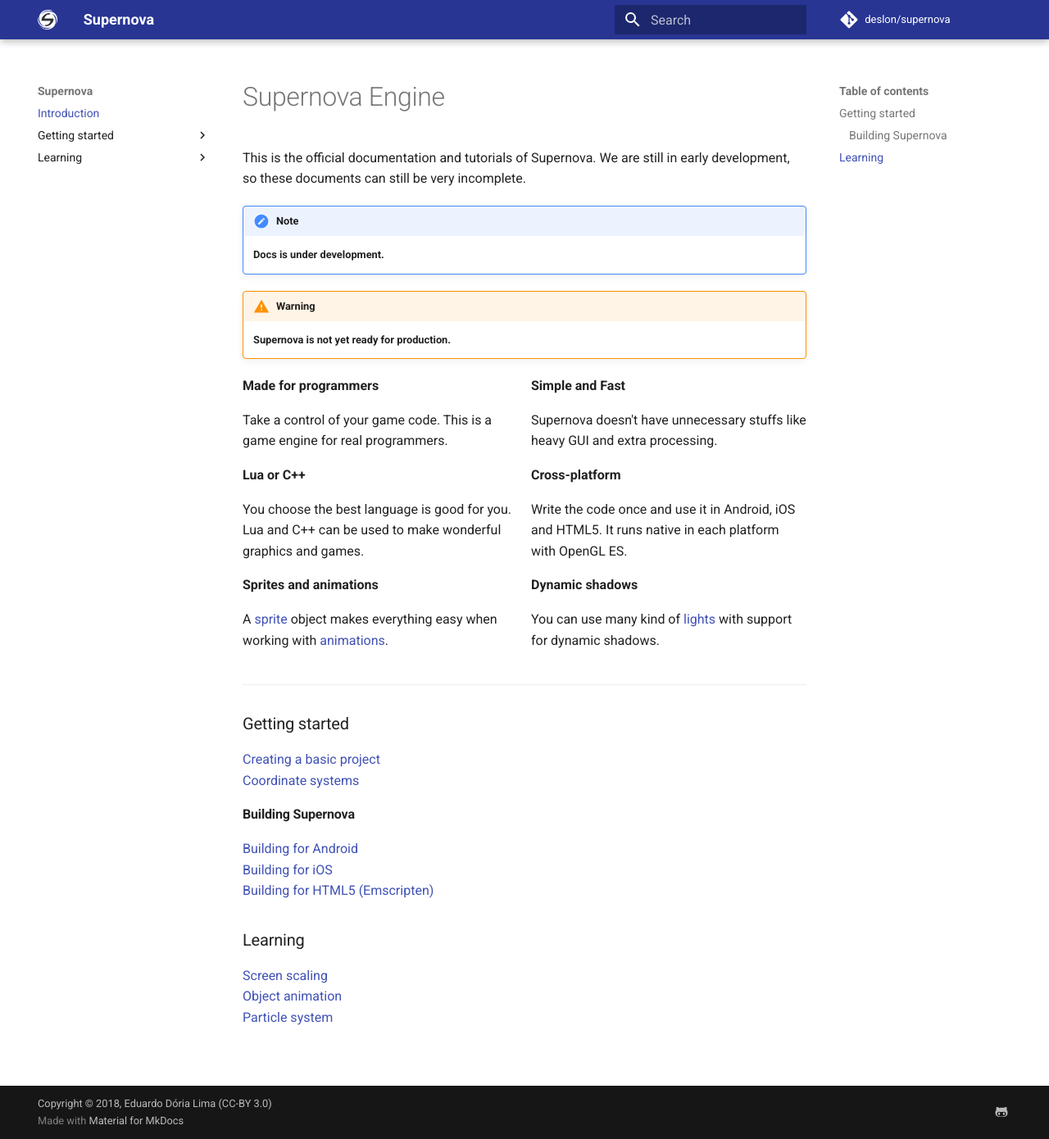
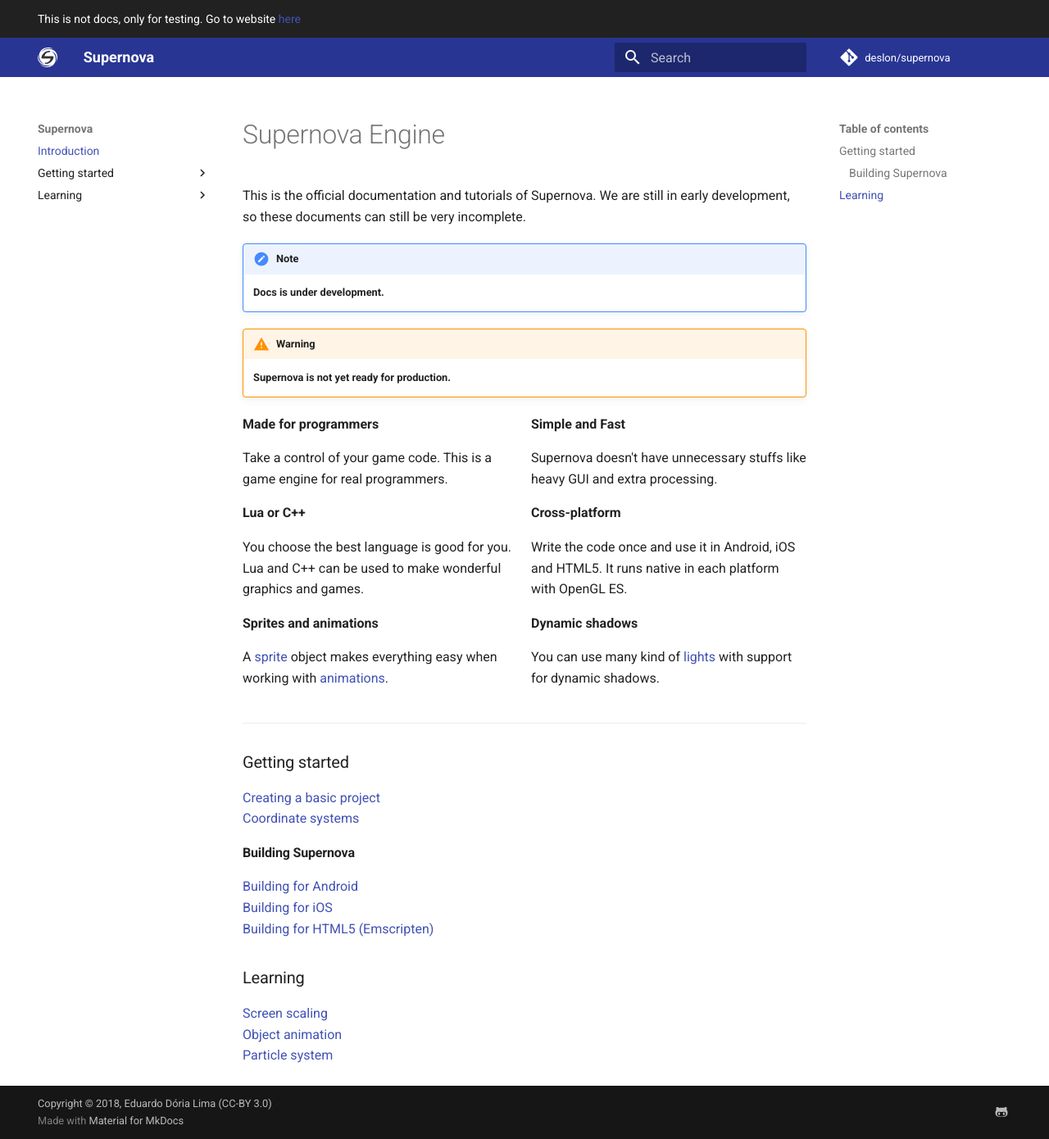
Before and after one commit to eduardodoria/supernova-docs, an MkDocs documentation site: the page built from docs/index.md, in a window 1280 px wide and 1390 px high. Shown: the whole window at 82% size. Built offline with MkDocs 1.6.1 and Material for MkDocs 9.7.7, drawn with Linux system fonts in a browser that asks for light colours; comment, search, counter and statistics services are not loaded.

Commit message:
Testing announces

```diff
--- a/mkdocs.yml
+++ b/mkdocs.yml
@@ -9,10 +9,9 @@
 
 google_analytics: ['UA-113314204-2','docs.supernovaengine.org']
 
-announce: 'Testing announces'
-
 theme:
   name: 'material'
+  custom_dir: 'overrides'
   logo: 'images/logo.svg'
   favicon: 'images/favicon.png'
   #palette:
--- /dev/null
+++ b/overrides/main.html
@@ -0,0 +1,5 @@
+{% extends "base.html" %}
+
+{% block announce %}
+This is not docs, only for testing. Go to website <a href="http://docs.supernovaengine.org">here</a>
+{% endblock %}
```
